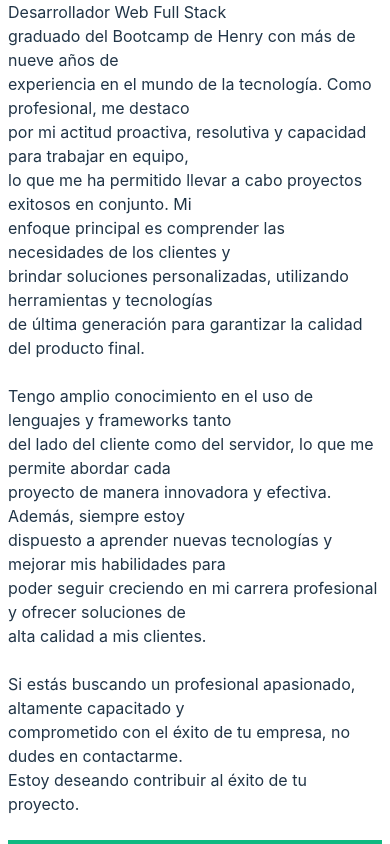
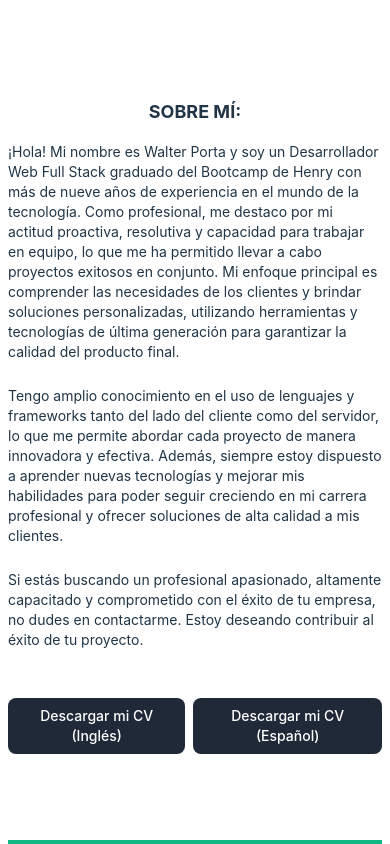
Before and after one commit to walterporta/portfoliowp, a React (Vite) app: page / in a window 390 px wide. Shown: the part 920-1764 px from the top of the page. Built offline with nearby package versions, Linux system fonts and the light colour scheme.

Commit message:
responsivo about

```diff
--- a/src/components/About.jsx
+++ b/src/components/About.jsx
@@ -1,51 +1,110 @@
+// const About = () => {
+// return (
+//     <div className=" flex flex-col items-center justify-center h-screen text-center">
+
+
+//         <div className=" text-left">
+
+//             <h1 className="text-lg font-bold">SOBRE MÍ:</h1>
+//             <br />
+//             <p>¡Hola! Mi nombre es Walter Porta y soy un Desarrollador Web Full Stack</p>
+//             <p>graduado del Bootcamp de Henry con más de nueve años de</p>
+//             <p>experiencia en el mundo de la tecnología. Como profesional, me destaco</p>
+//             <p>por mi actitud proactiva, resolutiva y capacidad para trabajar en equipo,</p>
+//             <p>lo que me ha permitido llevar a cabo proyectos exitosos en conjunto. Mi</p>
+//             <p>enfoque principal es comprender las necesidades de los clientes y</p>
+//             <p>brindar soluciones personalizadas, utilizando herramientas y tecnologías</p>
+//             <p>de última generación para garantizar la calidad del producto final.</p>
+//             <br/>
+//             <p>Tengo amplio conocimiento en el uso de lenguajes y frameworks tanto</p>
+//             <p>del lado del cliente como del servidor, lo que me permite abordar cada</p>
+//             <p>proyecto de manera innovadora y efectiva. Además, siempre estoy</p>
+//             <p>dispuesto a aprender nuevas tecnologías y mejorar mis habilidades para</p>
+//             <p>poder seguir creciendo en mi carrera profesional y ofrecer soluciones de</p>
+//             <p>alta calidad a mis clientes.</p>
+//             <br/>
+//             <p>Si estás buscando un profesional apasionado, altamente capacitado y</p>
+//             <p>comprometido con el éxito de tu empresa, no dudes en contactarme.</p>
+//             <p>Estoy deseando contribuir al éxito de tu proyecto.</p>
+//         </div>
+//         <br />
+//         <div className="mt-6 space-x-4">
+//             <a
+//             href="https://drive.google.com/file/d/17pGeiRA535DKCVIcvlv7xxVXKihNo_jq/view?usp=share_link"
+//             target="_blank"
+//             rel="noopener noreferrer"
+//             className="bg-gray-800 hover:text-cyan-500 text-white px-4 py-2 rounded-lg" >
+//             Descargar mi CV (Inglés)
+//             </a>
+
+//             <a href="https://drive.google.com/file/d/1D9Vv69mRuarWmYV3gjxYX4p8PvuvlqBD/view?usp=share_link"
+//             target="_blank"
+//             rel="noopener noreferrer"
+//             className="bg-gray-800 hover:text-cyan-500 text-white px-4 py-2 rounded-lg" >
+//             Descargar mi CV (Español)
+//             </a>
+//         </div>
+//     </div>
+// )
+// }
+
+// export default About
+
+import React from "react";
+
 const About = () => {
   return (
-    <div className=" flex flex-col items-center justify-center h-screen text-center">
-
-
-        <div className=" text-left">
-
-            <h1 className="text-lg font-bold">SOBRE MÍ:</h1>
+    <div className="flex flex-col items-center justify-center h-screen">
+      <div className="w-full md:w-2/3 md:mx-4 mt-4">
+        <h1 className="text-lg font-bold text-center mb-4">SOBRE MÍ:</h1>
+        <p className=" text-sm md:text-lg text-left md:text-left">
+          ¡Hola! Mi nombre es Walter Porta y soy un Desarrollador Web Full Stack
+          graduado del Bootcamp de Henry con más de nueve años de experiencia en
+          el mundo de la tecnología. Como profesional, me destaco por mi actitud
+          proactiva, resolutiva y capacidad para trabajar en equipo, lo que me
+          ha permitido llevar a cabo proyectos exitosos en conjunto. Mi enfoque
+          principal es comprender las necesidades de los clientes y brindar
+          soluciones personalizadas, utilizando herramientas y tecnologías de
+          última generación para garantizar la calidad del producto final.
+        </p>
         <br />
-            <p>¡Hola! Mi nombre es Walter Porta y soy un Desarrollador Web Full Stack</p>
-            <p>graduado del Bootcamp de Henry con más de nueve años de</p>
-            <p>experiencia en el mundo de la tecnología. Como profesional, me destaco</p>
-            <p>por mi actitud proactiva, resolutiva y capacidad para trabajar en equipo,</p>
-            <p>lo que me ha permitido llevar a cabo proyectos exitosos en conjunto. Mi</p>
-            <p>enfoque principal es comprender las necesidades de los clientes y</p>
-            <p>brindar soluciones personalizadas, utilizando herramientas y tecnologías</p>
-            <p>de última generación para garantizar la calidad del producto final.</p>
-            <br/>
-            <p>Tengo amplio conocimiento en el uso de lenguajes y frameworks tanto</p>
-            <p>del lado del cliente como del servidor, lo que me permite abordar cada</p>
-            <p>proyecto de manera innovadora y efectiva. Además, siempre estoy</p>
-            <p>dispuesto a aprender nuevas tecnologías y mejorar mis habilidades para</p>
-            <p>poder seguir creciendo en mi carrera profesional y ofrecer soluciones de</p>
-            <p>alta calidad a mis clientes.</p>
-            <br/>
-            <p>Si estás buscando un profesional apasionado, altamente capacitado y</p>
-            <p>comprometido con el éxito de tu empresa, no dudes en contactarme.</p>
-            <p>Estoy deseando contribuir al éxito de tu proyecto.</p>
+        <p className="text-sm md:text-lg text-left md:text-left">
+          Tengo amplio conocimiento en el uso de lenguajes y frameworks tanto
+          del lado del cliente como del servidor, lo que me permite abordar cada
+          proyecto de manera innovadora y efectiva. Además, siempre estoy
+          dispuesto a aprender nuevas tecnologías y mejorar mis habilidades para
+          poder seguir creciendo en mi carrera profesional y ofrecer soluciones
+          de alta calidad a mis clientes.
+        </p>
+        <br />
+        <p className="text-sm md:text-lg text-left md:text-left">
+          Si estás buscando un profesional apasionado, altamente capacitado y
+          comprometido con el éxito de tu empresa, no dudes en contactarme.
+          Estoy deseando contribuir al éxito de tu proyecto.
+        </p>
       </div>
       <br />
-        <div className="mt-6 space-x-4">
+      <div className="mt-6 flex space-x-2">
         <a
           href="https://drive.google.com/file/d/17pGeiRA535DKCVIcvlv7xxVXKihNo_jq/view?usp=share_link"
           target="_blank"
           rel="noopener noreferrer"
-            className="bg-gray-800 hover:text-cyan-500 text-white px-4 py-2 rounded-lg" >
+          className="bg-gray-800 hover:text-cyan-500 text-white px-4 py-2 rounded-lg text-sm md:text-lg"
+        >
           Descargar mi CV (Inglés)
         </a>
 
-            <a href="https://drive.google.com/file/d/1D9Vv69mRuarWmYV3gjxYX4p8PvuvlqBD/view?usp=share_link"
+        <a
+          href="https://drive.google.com/file/d/1D9Vv69mRuarWmYV3gjxYX4p8PvuvlqBD/view?usp=share_link"
           target="_blank"
           rel="noopener noreferrer"
-            className="bg-gray-800 hover:text-cyan-500 text-white px-4 py-2 rounded-lg" >
+          className="bg-gray-800 hover:text-cyan-500 text-white px-4 py-2 rounded-lg text-sm md:text-lg"
+        >
           Descargar mi CV (Español)
         </a>
       </div>
     </div>
-)
-}
+  );
+};
 
-export default About
+export default About;
```
Lines whose indentation alone changed are shown as unchanged.
